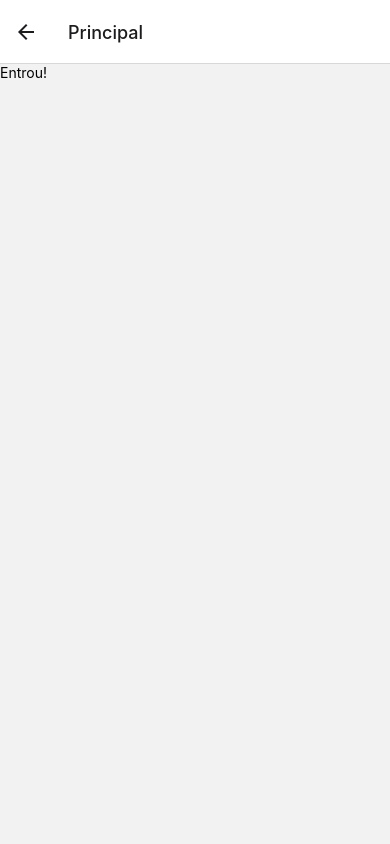
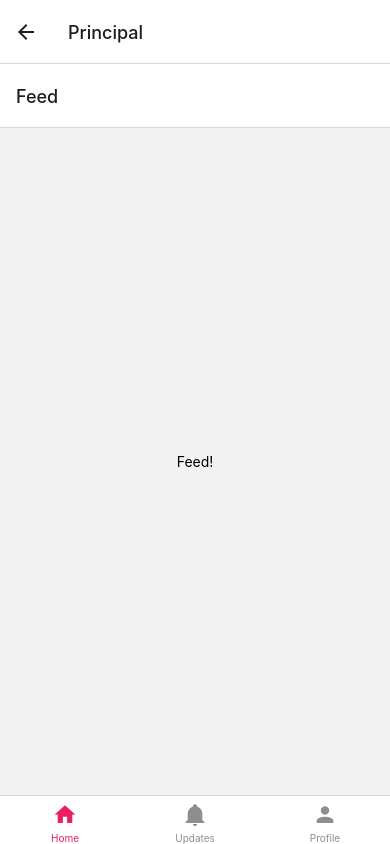
Before and after one commit to angelicafranca94/ReactNative-NestJS, a React Native app in the folder app-temtudaki/: screen /Principal in a window 390 px wide. Built offline with nearby package versions, Linux system fonts and the light colour scheme.

Commit message:
Adicionando abas na tela principal

```diff
--- a/app-temtudaki/package.json
+++ b/app-temtudaki/package.json
@@ -10,6 +10,7 @@
     "eject": "expo eject"
   },
   "dependencies": {
+    "@react-navigation/bottom-tabs": "^6.2.0",
     "@react-navigation/native": "^6.0.8",
     "@react-navigation/stack": "^6.1.1",
     "expo": "~44.0.0",
--- a/app-temtudaki/screens/Principal.js
+++ b/app-temtudaki/screens/Principal.js
@@ -1,12 +1,73 @@
-import React, { useState } from 'react';
+import * as React from 'react';
 import { Text, View } from 'react-native';
+import { NavigationContainer } from '@react-navigation/native';
+import { createBottomTabNavigator } from '@react-navigation/bottom-tabs';
+import { MaterialCommunityIcons } from '@expo/vector-icons';
+
+function Feed() {
+  return (
+    <View style={{ flex: 1, justifyContent: 'center', alignItems: 'center' }}>
+      <Text>Feed!</Text>
+    </View>
+  );
+}
+
+function Profile() {
+  return (
+    <View style={{ flex: 1, justifyContent: 'center', alignItems: 'center' }}>
+      <Text>Profile!</Text>
+    </View>
+  );
+}
+
+function Notifications() {
+  return (
+    <View style={{ flex: 1, justifyContent: 'center', alignItems: 'center' }}>
+      <Text>Notifications!</Text>
+    </View>
+  );
+}
+
+const Tab = createBottomTabNavigator();
 
 export default function Principal() {
-    return(
-        <View>
-            <Text>
-                Entrou!
-            </Text>
-        </View>
-    )
+  return (
+    <Tab.Navigator
+      initialRouteName="Feed"
+      screenOptions={{
+        tabBarActiveTintColor: '#e91e63',
+      }}
+    >
+      <Tab.Screen
+        name="Feed"
+        component={Feed}
+        options={{
+          tabBarLabel: 'Home',
+          tabBarIcon: ({ color, size }) => (
+            <MaterialCommunityIcons name="home" color={color} size={size} />
+          ),
+        }}
+      />
+      <Tab.Screen
+        name="Notifications"
+        component={Notifications}
+        options={{
+          tabBarLabel: 'Updates',
+          tabBarIcon: ({ color, size }) => (
+            <MaterialCommunityIcons name="bell" color={color} size={size} />
+          ),
+        }}
+      />
+      <Tab.Screen
+        name="Profile"
+        component={Profile}
+        options={{
+          tabBarLabel: 'Profile',
+          tabBarIcon: ({ color, size }) => (
+            <MaterialCommunityIcons name="account" color={color} size={size} />
+          ),
+        }}
+      />
+    </Tab.Navigator>
+  );
 }
```
Also changed, not shown: 2 other files (tests, documents, lock files or other folders).
